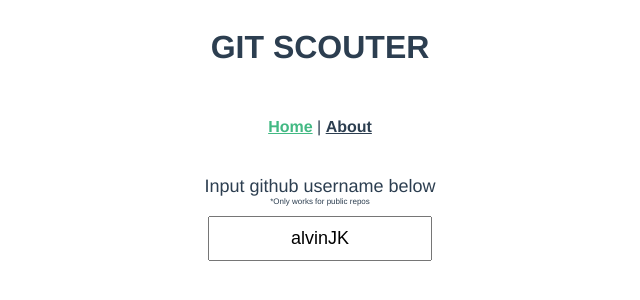
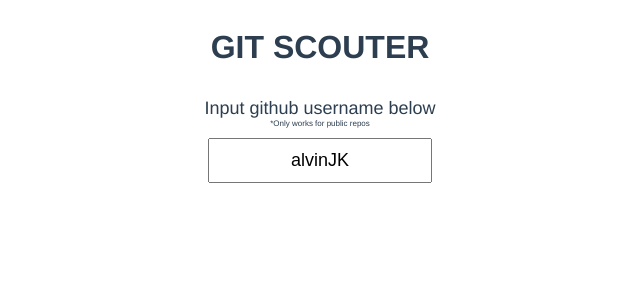
Before and after one commit to AlvinJK/git-scouter, a Vue app: page /#/ in a window 1280 px wide. Shown: the top 300 px of the page, without its empty margins (320-960 px from the left). Built offline with nearby package versions, Linux system fonts and the light colour scheme.

Commit message:
remove justifycontent on some

```diff
--- a/src/App.vue
+++ b/src/App.vue
@@ -1,10 +1,6 @@
 <template>
   <div id="app">
     <h1>GIT SCOUTER</h1>
-    <div id="nav">
-      <router-link to="/">Home</router-link> |
-      <router-link to="/about">About</router-link>
-    </div>
     <router-view />
   </div>
 </template>
@@ -18,19 +14,11 @@
   color: #2c3e50;
   display: flex;
   flex-direction: column;
-  justify-content: center;
+  align-items: center;
+  height: 100vh;
 }
-
-#nav {
-  padding: 30px;
-}
-
-#nav a {
-  font-weight: bold;
-  color: #2c3e50;
-}
-
-#nav a.router-link-exact-active {
-  color: #42b983;
+html,
+body {
+  height: 100vh;
 }
 </style>
--- a/src/components/RepositoryList.vue
+++ b/src/components/RepositoryList.vue
@@ -1,9 +1,15 @@
 <template>
   <div class="repository-container">
     <div v-if="isFetching">Loading</div>
-    <div v-else v-bind:key="repo.id" v-for="repo in repositoryList">
-      <span>{{ repo.name }}</span>
-      <router-link :to="getRouteLink(repo.name)">Link</router-link>|
+    <div
+      v-else
+      v-bind:key="repo.id"
+      v-for="repo in repositoryList"
+      class="repo-link-container"
+    >
+      <router-link :to="getRouteLink(repo.name)" class="repo-link">
+        {{ repo.name }}
+      </router-link>
     </div>
   </div>
 </template>
@@ -16,14 +22,14 @@ export default {
     ...mapGetters({
       repositoryList: "repository/getRepositories",
       isFetching: "repository/getIsFetching",
-      username: "repository/getUsername"
-    })
+      username: "repository/getUsername",
+    }),
   },
   methods: {
     getRouteLink(repoName) {
       return `/readme/${this.$store.state.repository.username}/${repoName}`;
-    }
-  }
+    },
+  },
 };
 </script>
 
@@ -31,7 +37,25 @@ export default {
 .repository-container {
   display: flex;
   flex-direction: column;
-  justify-content: center;
   align-items: center;
+  flex: 1;
+  max-height: 600px;
+  overflow: auto;
+}
+.repo-link-container {
+  padding: 10px;
+  min-width: 200px;
+  margin: 5px 0;
+  color: #212121;
+  border: solid 2px #303030;
+}
+.repo-link {
+  font-size: 16px;
+  font-weight: 600;
+  text-decoration: none;
+  color: #000;
+}
+.repo-link:active {
+  color: #212121;
 }
 </style>
--- a/src/router/index.js
+++ b/src/router/index.js
@@ -12,15 +12,6 @@ const routes = [
     component: Home,
   },
   {
-    path: "/about",
-    name: "About",
-    // route level code-splitting
-    // this generates a separate chunk (about.[hash].js) for this route
-    // which is lazy-loaded when the route is visited.
-    component: () =>
-      import(/* webpackChunkName: "about" */ "../views/About.vue"),
-  },
-  {
     path: "/readme/:username/:repoName",
     name: "Readme",
     component: ReadMe,
--- a/src/store/modules/repository.module.js
+++ b/src/store/modules/repository.module.js
@@ -52,17 +52,21 @@ const actions = {
   async fetchReadme({ commit, getters }, payload) {
     const { repo } = payload;
     try {
-      commit("setFetching", false);
+      commit("setFetching", true);
       commit("setActiveReadme", "");
       const username = getters.getUsername;
       const response = await getRepositoryReadme(username, repo);
       console.log(response.data);
-      // response.data.encoding
+
       commit("setActiveReadme", marked(atob(response.data.content)));
       commit("setFetching", false);
     } catch (error) {
-      // handle the error here
       commit("setFetching", false);
+      if (error.response.status === "404") {
+        commit("setActiveReadme", "Repository Not Found or is Private");
+      } else {
+        commit("setActiveReadme", "Unknown error");
+      }
       console.log(error);
     }
   },
--- a/src/views/Home.vue
+++ b/src/views/Home.vue
@@ -14,8 +14,8 @@ export default {
   name: "Home",
   components: {
     UsernameTextbox,
-    RepositoryList
-  }
+    RepositoryList,
+  },
 };
 </script>
 
@@ -23,7 +23,7 @@ export default {
 .home {
   display: flex;
   flex-direction: column;
-  justify-content: center;
   align-items: center;
+  flex: 1;
 }
 </style>
--- a/src/views/ReadMe.vue
+++ b/src/views/ReadMe.vue
@@ -6,6 +6,7 @@
       </div>
       <div v-else v-html="activeReadme"></div>
     </div>
+    <router-link to="/" class="back-button">Back to Home</router-link>
   </div>
 </template>
 
@@ -22,10 +23,6 @@ export default {
     }),
   },
   methods: {
-    // fetchRepositories() {
-    //   console.log("fetch repo init");
-    //   this.$store.dispatch("repository/fetchRepositories");
-    // },
     ...mapActions("repository", ["fetchReadme", "changeUsername"]),
   },
 
@@ -44,7 +41,6 @@ export default {
 .container {
   display: flex;
   flex-direction: column;
-  justify-content: center;
   align-items: center;
   width: 100vw;
 }
@@ -53,5 +49,19 @@ export default {
   width: 100%;
   border: solid 2px #000;
   border-radius: 1rem;
+  padding: 20px;
+  margin: 20px 0;
+  max-height: 500px;
+  overflow: auto;
+}
+.back-button {
+  padding: 20px;
+  border-radius: 1rem;
+  border: solid 1px #2196f3;
+  background-color: #2196f3;
+  color: #fff;
+  text-transform: uppercase;
+  text-decoration: none;
+  font-weight: 700;
 }
 </style>
```
